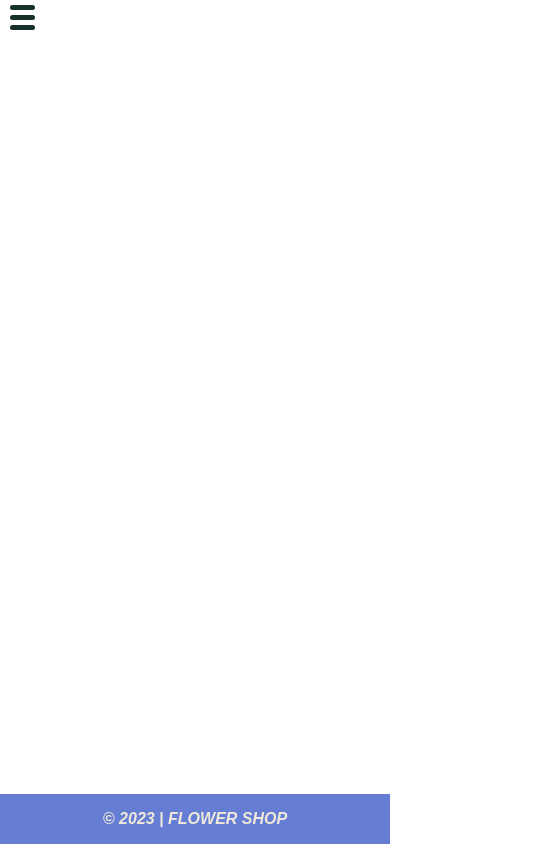
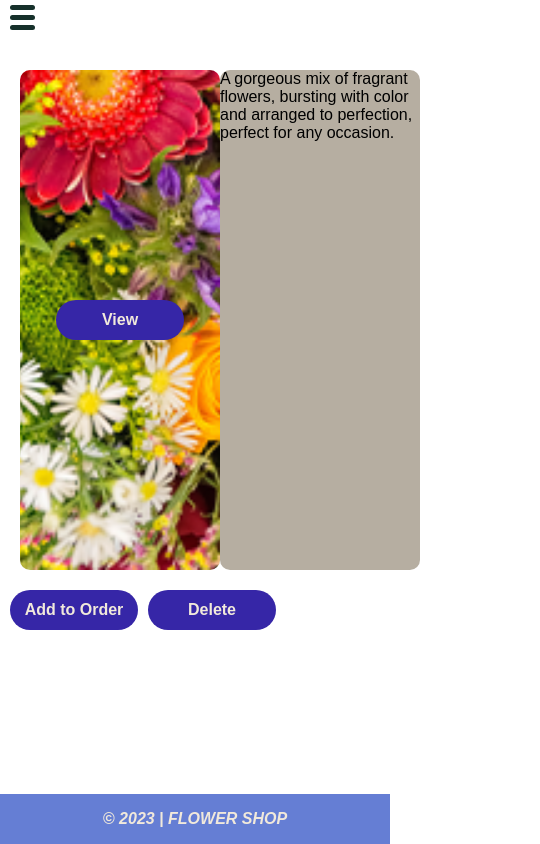
Before and after one commit to jablohm/Blohm_HomeworkThree_Cert, a website: page index.html in a window 390 px wide. Shown: the whole page, 540 px wide, since content can reach past the window. Drawn offline with Linux system fonts and the light colour scheme; no server answers.

Commit message:
something??

```diff
--- a/app/app.js
+++ b/app/app.js
@@ -12,6 +12,14 @@ function initURLlisteners() {
     $(window).on("hashchange", changeRoute);
     changeRoute();
 }
+
+$(".btn").click(function(){
+    alert("An action was performed.");
+  });
+  $(".view").click(function(){
+    alert("An action was performed.");
+  });
+
 
 function initListeners () {
     $(".bars").click(function(e) {
--- a/css/styles.css
+++ b/css/styles.css
@@ -113,6 +113,11 @@ a:hover {
 
 /* BEGIN MEDIA Q */
 @media screen and (max-width: 960px) {
+  .image .view {
+    display: flex;
+  }
+
+
   .links .icon img {
     display: none;
   }
@@ -139,7 +144,7 @@ a:hover {
 /* END MEDIA Q */
 
 /* HOME PAGE */
-.home .hero {
+                    /* .home .hero {
   justify-content: center;
   align-items: center;
   display: table;
@@ -164,8 +169,105 @@ a:hover {
 .home .hero .col p {
   font-size: 16pt;
   color: #16302b;
+} */
+/* END HOME PAGE */
+
+
+/* HW 3 VIDEO  */
+.app {
+  padding-top: 50px;
+  padding-bottom: 50px;
 }
-/* END HOME PAGE */
+
+.imgholder {
+width: 500px;
+height: 500px;
+}
+
+.imgdesc {
+  width: 100%;
+  height: 100%;
+  display: flex;
+  padding: 20px;
+
+}
+
+.image {
+  width: 200px;
+  height: 100%;
+  border-radius: 10px;
+  background-image: url(../img/more1.png);
+  background-position: center;
+  background-size: cover;
+  background-repeat: no-repeat;
+  display: flex;
+  align-items: center;
+  justify-content: center;
+
+}
+
+.buttons {
+  display: flex;
+
+}
+
+.buttons .btn {
+  margin-left: 10px;
+}
+
+.view {
+  display: none;
+  background-color: #3626a7;
+border-radius: 30px;
+cursor: pointer;
+width: 128px;
+height: 40px;
+  align-items: center;
+  justify-content: center;
+  color: #f1e9db;
+  font-weight: bold;
+}
+
+.view:hover {
+  background-color: #657ed4;
+}
+
+
+.image:hover .view {
+  display: flex;
+}
+
+.btn {
+background-color: #3626a7;
+border-radius: 30px;
+cursor: pointer;
+width: 128px;
+height: 40px;
+display: flex;
+  align-items: center;
+  justify-content: center;
+  color: #f1e9db;
+  font-weight: bold;
+}
+
+.btn:hover {
+  background-color: #657ed4;
+}
+
+
+.desc{
+  width: 200px;
+  height: 100%;
+  background-color:#b6aea1;
+  border-radius: 10px;
+  /* display: flex;
+  flex-direction: column;
+  align-items: center; */
+}
+/* END HW 3 VIDEO */
+
+
+
 
 
 
@@ -173,10 +275,8 @@ a:hover {
 
 /* ROW 1 */
 /* COL 1 */
-.browse .row1 {
-  /* background-color: blue; */
+                  /* .browse .row1 {
   width: 100%;
-  /* padding: 30px; */
   padding-top: 80px;
   gap: 25px;
   display: flex;
@@ -193,24 +293,20 @@ a:hover {
 }
 .browse .row1 .col1 img {
   width: 500px;
-  /* margin: 20px; */
   border-radius: 10px;
 }
 .browse .row1 .col1 .desc1 {
   font-size: 12pt;
-  /* background-color: #f1e9db; */
   height: 175px;
   text-align: justify;
   font-weight: bold;
-}
+} */
 /* END COL 1 */
 
 /* COL 2 */
-.browse .row1 {
-  /* background-color: blue; */
+                    /* .browse .row1 {
   width: 100%;
-  /* padding: 30px;
-  padding-top: 80px; */
+
   gap: 25px;
   display: flex;
   align-items: center;
@@ -226,27 +322,22 @@ a:hover {
 }
 .browse .row1 .col2 img {
   width: 500px;
-  /* margin: 20px; */
   border-radius: 10px;
 }
 .browse .row1 .col2 .desc2 {
   font-size: 12pt;
-  /* background-color: #f1e9db; */
   height: 175px;
   text-align: justify;
   font-weight: bold;
-}
+} */
 /* END COL 2 */
 /* END ROW 1 */
 
 
 /* ROW 2 */
 /* COL 3 */
-.browse .row2 {
-  /* background-color: blue; */
+                    /* .browse .row2 {
   width: 100%;
-  /* padding: 30px;
-  padding-top: 80px; */
   gap: 25px;
   display: flex;
   align-items: center;
@@ -262,23 +353,17 @@ a:hover {
 }
 .browse .row2 .col3 img {
   width: 500px;
-  /* margin: 20px; */
   border-radius: 10px;
 }
 .browse .row2 .col3 .desc3 {
   font-size: 12pt;
-  /* background-color: #f1e9db; */
   height: 175px;
   text-align: justify;
   font-weight: bold;
-}
+} */
 /* END COL 3 */
-
-.browse .row2 {
-  /* background-color: blue; */
+                    /* .browse .row2 {
   width: 100%;
-  /* padding: 30px; */
-  /* padding-top: 80px; */
   gap: 25px;
   display: flex;
   align-items: center;
@@ -294,16 +379,14 @@ a:hover {
 }
 .browse .row2 .col4 img {
   width: 500px;
-  /* margin: 20px; */
   border-radius: 10px;
 }
 .browse .row2 .col4 .desc4 {
   font-size: 12pt;
-  /* background-color: #f1e9db; */
   height: 175px;
   text-align: justify;
   font-weight: bold;
-}
+} */
 /* END COL 4 */
 /* END ROW 2 */
 
@@ -314,10 +397,8 @@ a:hover {
 
 /* ROW 1 */
 /* COL 1 */
-.more .row1 {
-  /* background-color: blue; */
+                    /* .more .row1 {
   width: 100%;
-  /* padding: 30px; */
   padding-top: 80px;
   gap: 25px;
   display: flex;
@@ -334,24 +415,19 @@ a:hover {
 }
 .more .row1 .col1 img {
   width: 500px;
-  /* margin: 20px; */
   border-radius: 10px;
 }
 .more .row1 .col1 .desc1 {
   font-size: 12pt;
-  /* background-color: #f1e9db; */
   height: 175px;
   text-align: justify;
   font-weight: bold;
-}
+} */
 /* END COL 1 */
 
 /* COL 2 */
-.more .row1 {
-  /* background-color: blue; */
+                    /* .more .row1 {
   width: 100%;
-  /* padding: 30px;
-  padding-top: 80px; */
   gap: 25px;
   display: flex;
   align-items: center;
@@ -367,27 +443,22 @@ a:hover {
 }
 .more .row1 .col2 img {
   width: 500px;
-  /* margin: 20px; */
   border-radius: 10px;
 }
 .more .row1 .col2 .desc2 {
   font-size: 12pt;
-  /* background-color: #f1e9db; */
   height: 175px;
   text-align: justify;
   font-weight: bold;
-}
+} */
 /* END COL 2 */
 /* END ROW 1 */
 
 
 /* ROW 2 */
 /* COL 3 */
-.more .row2 {
-  /* background-color: blue; */
+                    /* .more .row2 {
   width: 100%;
-  /* padding: 30px;
-  padding-top: 80px; */
   gap: 25px;
   display: flex;
   align-items: center;
@@ -403,23 +474,18 @@ a:hover {
 }
 .more .row2 .col3 img {
   width: 500px;
-  /* margin: 20px; */
-  border-radius: 10px;
+border-radius: 10px;
 }
 .more .row2 .col3 .desc3 {
   font-size: 12pt;
-  /* background-color: #f1e9db; */
   height: 175px;
   text-align: justify;
   font-weight: bold;
-}
+} */
 /* END COL 3 */
 
-.more .row2 {
-  /* background-color: blue; */
+                    /* .more .row2 {
   width: 100%;
-  /* padding: 30px; */
-  /* padding-top: 80px; */
   gap: 25px;
   display: flex;
   align-items: center;
@@ -435,16 +501,14 @@ a:hover {
 }
 .more .row2 .col4 img {
   width: 500px;
-  /* margin: 20px; */
   border-radius: 10px;
 }
 .more .row2 .col4 .desc4 {
   font-size: 12pt;
-  /* background-color: #f1e9db; */
   height: 175px;
   text-align: justify;
   font-weight: bold;
-}
-/* END COL 4 */
+} */
+/* END COL 4
 /* END ROW 2 */
 /* END MORE PAGE */
--- a/index.html
+++ b/index.html
@@ -30,8 +30,19 @@
         </div>
     </div>
 
-    <div id="app">
-
+    <div class="app">
+        <div class="imgholder">
+            <div class="imgdesc">
+                <div class="image">
+                    <div class="view">View</div>
+                </div>
+                <div class="desc"><p>A gorgeous mix of fragrant flowers, bursting with color and arranged to perfection, perfect for any occasion.</p></div>
+            </div>
+            <div class="buttons">
+                <div class="btn">Add to Order</div>
+                <div class="btn">Delete</div>
+            </div>
+        </div>
     </div>
 
     <script src="lib/jquery-3.6.1.min.js"></script>
```
Also changed, not shown: pages/home/home.html (+2 -2 lines).
